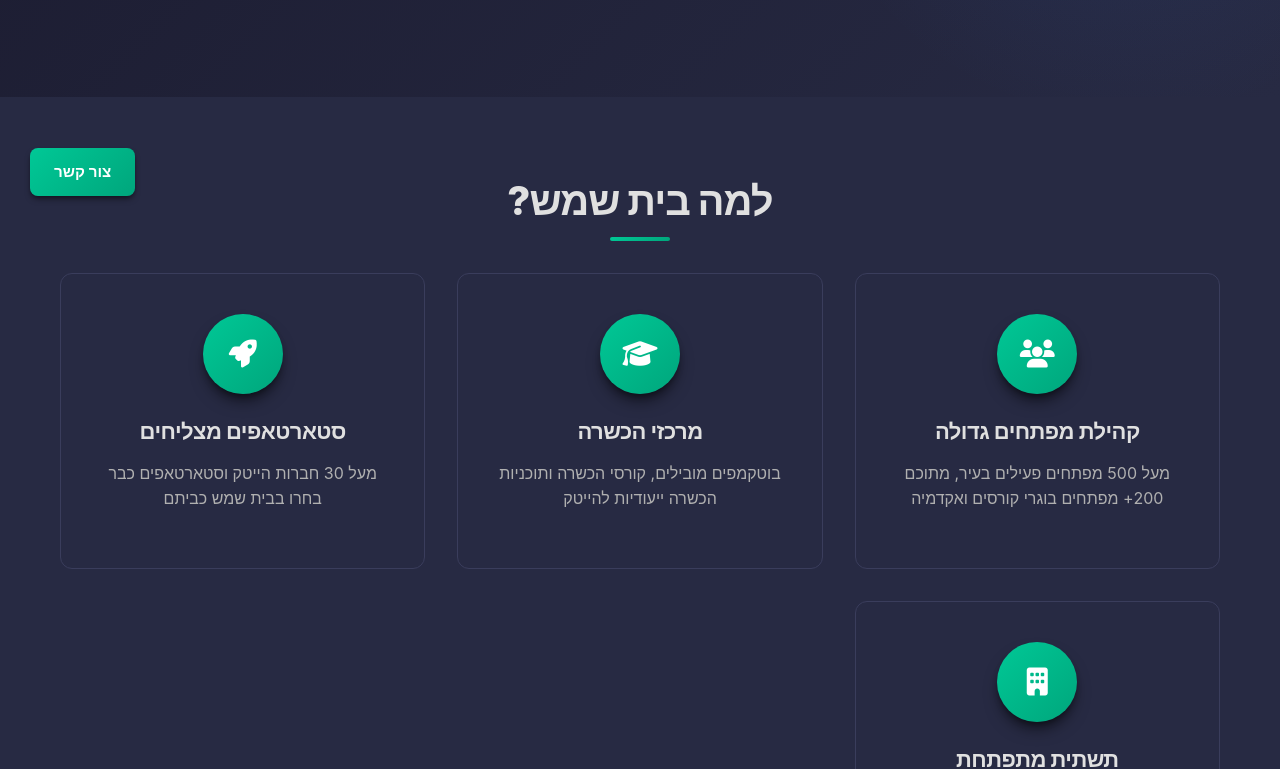
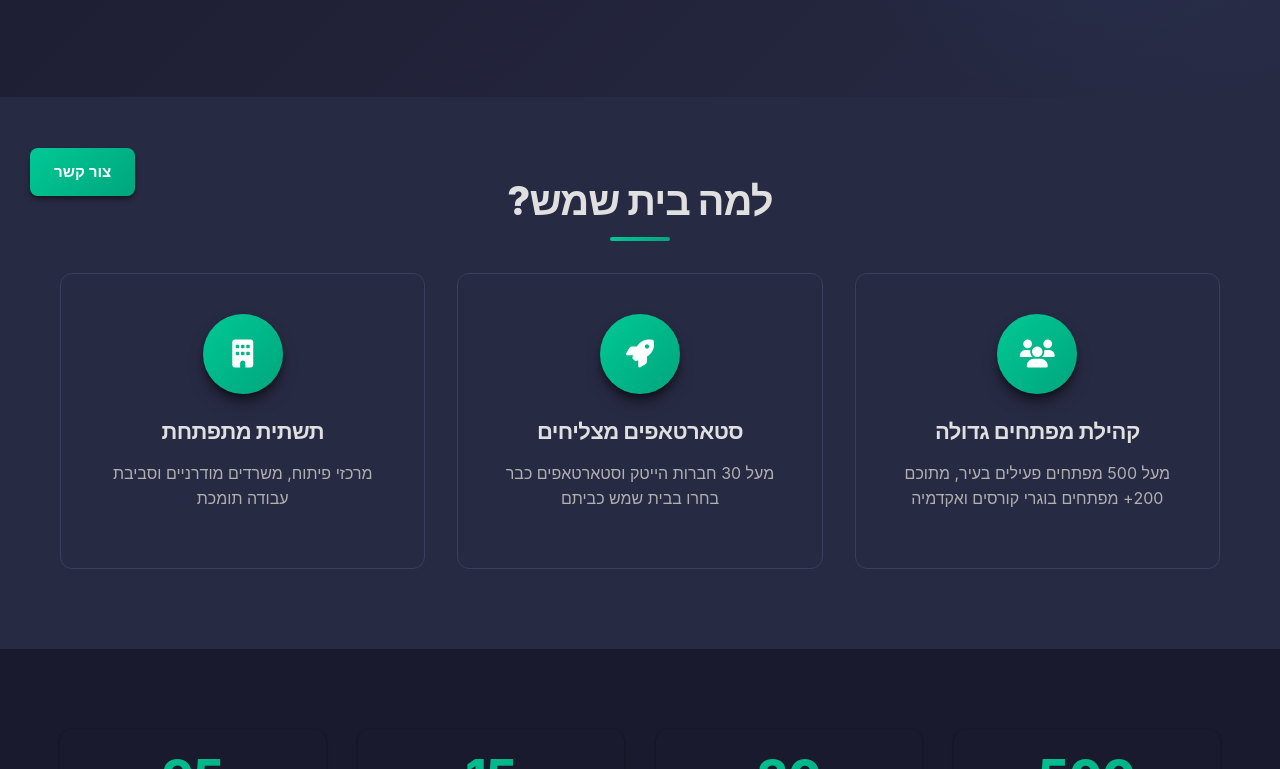
Before and after one commit to morrisroth/BET-SHEMESH, a website: page index.html in a window 1280 px wide. Shown: the part 574-1343 px from the top of the page. Drawn offline with Linux system fonts and the light colour scheme.

Commit message:
Remove training center feature card from main page

```diff
--- a/index.html
+++ b/index.html
@@ -74,13 +74,6 @@
                         </div>
                         <h3>קהילת מפתחים גדולה</h3>
                         <p>מעל 500 מפתחים פעילים בעיר, מתוכם 200+ מפתחים בוגרי קורסים ואקדמיה</p>
-                    </div>
-                    <div class="feature-card">
-                        <div class="feature-icon">
-                            <i class="fas fa-graduation-cap"></i>
-                        </div>
-                        <h3>מרכזי הכשרה</h3>
-                        <p>בוטקמפים מובילים, קורסי הכשרה ותוכניות הכשרה ייעודיות להייטק</p>
                     </div>
                     <div class="feature-card">
                         <div class="feature-icon">
```
